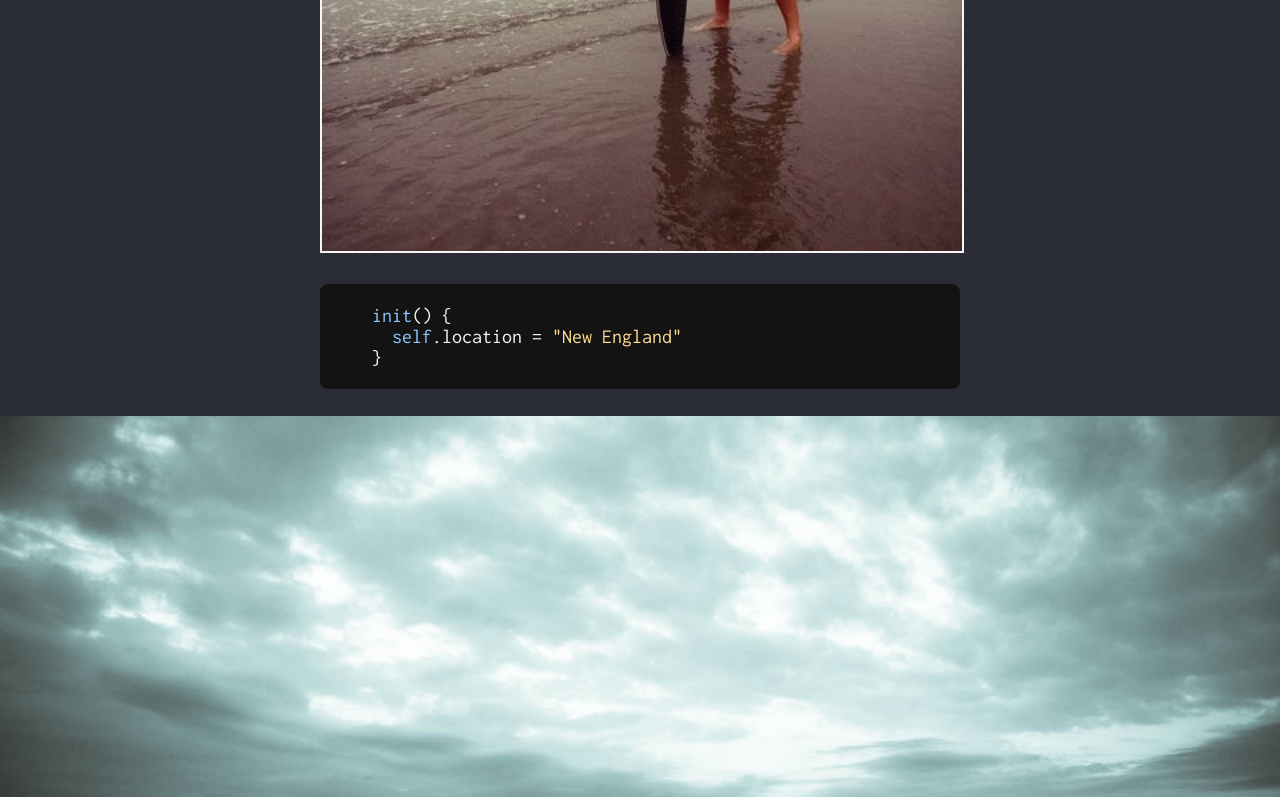
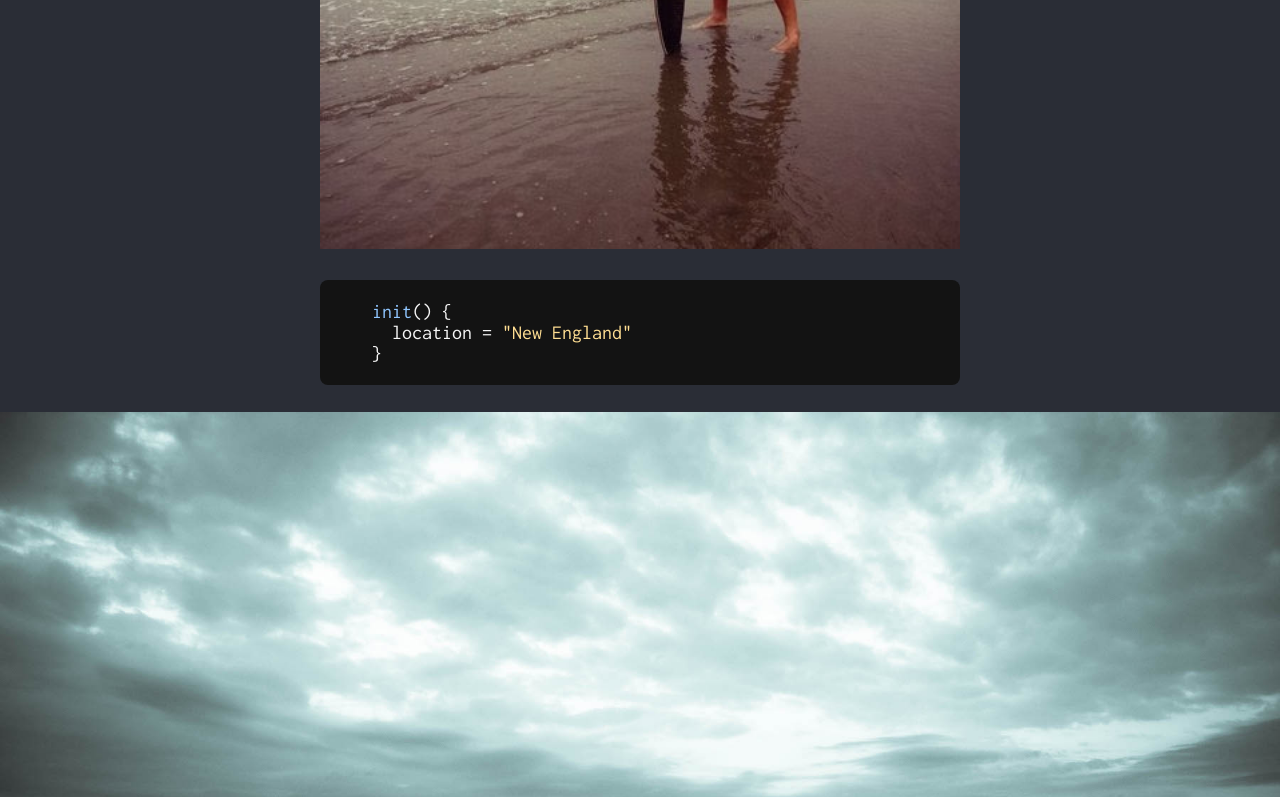
Before and after one commit to MichaelNeas/mikeneas, a website: page index.html in a window 1280 px wide. Shown: the part 2000-2797 px from the top of the page. Drawn offline with Linux system fonts and the light colour scheme.

Commit message:
removes self to close #20 and edits contact button to match cv button

```diff
--- a/pages/home.html
+++ b/pages/home.html
@@ -16,7 +16,7 @@
 		<img class="full-width" src="../assets/me/skimmin.jpg" alt="skimmin picture from hs">
 		<pre><h4>
 	<span class="keyword">init</span>() {
-	  <span class="keyword">self</span>.location = <span class="string">"New England"</span>
+	  location = <span class="string">"New England"</span>
 	}
 		</h4></pre>
 	</div>
@@ -24,21 +24,21 @@
 	<div class="story-time">
 		<pre><h4>
 <span class="keyword">while</span> inHighSchool {
-  <span class="keyword">self</span>.activeInSports = <span class="keyword">true</span>
-  <span class="keyword">self</span>.workedMultipleJob = <span class="keyword">true</span>
+  activeInSports = <span class="keyword">true</span>
+  workedMultipleJob = <span class="keyword">true</span>
   <span class="keyword">let</span> classes = [.<span class="enum">chipmunkBasic</span>, .<span class="enum">webDev</span>, .<span class="enum">engineering</span>]
-  <span class="keyword">self</span>.favoriteTeachers.<span class="func">introduced</span>(classes)
-  <span class="keyword">self</span>.skills <span class="sysClass">+=</span> classes
-  <span class="keyword">self</span>.money <span class="sysClass">+=</span> <span class="sysClass">Time</span>.hour <span class="sysClass">*</span> minimumWage
+  favoriteTeachers.<span class="func">introduced</span>(classes)
+  skills <span class="sysClass">+=</span> classes
+  money <span class="sysClass">+=</span> <span class="sysClass">Time</span>.hour <span class="sysClass">*</span> minimumWage
   <span class="keyword">if</span> money <span class="sysClass">>=</span> <span class="sysClass">Apple</span>.macbook.cost <span class="sysClass">&&</span> computer <span class="sysClass">==</span> <span class="enum">.compaq</span> {
-	<span class="keyword">self</span>.computer = <span class="sysClass">Apple</span>.<span class="func">buy</span>(.<span class="enum">macbook</span>, quantity: <span class="number">1</span>)
+	computer = <span class="sysClass">Apple</span>.<span class="func">buy</span>(.<span class="enum">macbook</span>, quantity: <span class="number">1</span>)
   }
   <span class="keyword">if</span> <span class="sysClass">Time</span>.year <span class="sysClass">==</span> <span class="number">2011</span> {
-	<span class="keyword">self</span>.<span class="func">graduate</span>().<span class="func">then</span> { diploma <span class="keyword">in</span>
+	<span class="func">graduate</span>().<span class="func">then</span> { diploma <span class="keyword">in</span>
 	  inHighSchool = <span class="keyword">false</span>
-	  <span class="keyword">self</span>.school = <span class="sysClass">MassMaritimeAcademy</span>(diploma)
-	  <span class="keyword">self</span>.school.<span class="func">sailAroundSouthAmerica</span>()
-	  <span class="keyword">self</span>.school.<span class="func">playCollegiateLacrosse</span>()
+	  school = <span class="sysClass">MassMaritimeAcademy</span>(diploma)
+	  school.<span class="func">sailAroundSouthAmerica</span>()
+	  school.<span class="func">playCollegiateLacrosse</span>()
 	}
   }
 }
@@ -46,9 +46,9 @@
 		<img class="full-width" src="../assets/me/combined-me.png" alt="combo pic of mike neas">
 		<pre><h4>
 <span class="keyword">while</span> atMaritimeAcademy {
-  <span class="keyword">self</span>.<span class="func">learnFromRegimentedLifestyle</span>()
-  <span class="keyword">self</span>.<span class="func">realizedTruePassion</span>()
-  <span class="keyword">self</span>.school = <span class="sysClass">UCONN</span>.<span class="func">transfer</span>()
+  <span class="func">learnFromRegimentedLifestyle</span>()
+  <span class="func">realizedTruePassion</span>()
+  school = <span class="sysClass">UCONN</span>.<span class="func">transfer</span>()
 }
 		</h4></pre>
 	</div>
@@ -58,13 +58,13 @@
 <span class="keyword">repeat</span> {
   <span class="sysClass">UCONN</span>.<span class="func">applyToEngineeringSchool</span>().<span class="func">then</span> { approval <span class="keyword">in</span>
   	<span class="sysClass">UCONN</span>.<span class="func">enroll</span>(with: approval)
-	<span class="keyword">self</span>.graduationDate = <span class="sysClass">Time</span>.year <span class="sysClass">+</span> <span class="number">4</span>
-	<span class="keyword">self</span>.fieldOfStudy = <span class="string">"Computer Science &amp; Engineering"</span>
+	graduationDate = <span class="sysClass">Time</span>.year <span class="sysClass">+</span> <span class="number">4</span>
+	fieldOfStudy = <span class="string">"Computer Science &amp; Engineering"</span>
   }.<span class="func">catch</span> { error <span class="keyword">in</span>
-	<span class="keyword">self</span>.<span class="func">buildAndLearn</span>(from: error)
-	<span class="keyword">self</span>.<span class="func">continuePersistentEffort</span>()
-  	<span class="keyword">self</span>.effortLevel = <span class="sysClass">Int</span>.max
-  	<span class="keyword">self</span>.desireToImprove <span class="sysClass">*=</span> <span class="number">1_000</span>
+	<span class="func">buildAndLearn</span>(from: error)
+	<span class="func">continuePersistentEffort</span>()
+  	effortLevel = <span class="sysClass">Int</span>.max
+  	desireToImprove <span class="sysClass">*=</span> <span class="number">1_000</span>
   }
 } <span class="keyword">while</span> <span class="sysClass">!</span>enrolledInEngineeringProgram
 		</h4></pre>
@@ -72,10 +72,10 @@
 		<pre><h4>
 <span class="keyword">while</span> inCollege {
   <span class="keyword">for</span> lesson <span class="keyword">in</span> countlessTrialsAndTribulations {
-  	<span class="keyword">self</span>.<span class="func">learn</span>(from: lesson)
-    <span class="keyword">self</span>.<span class="func">grow</span>(from: lesson)
+  	<span class="func">learn</span>(from: lesson)
+    <span class="func">grow</span>(from: lesson)
   }
-  <span class="keyword">self</span>.closestFriends.accomplishImpossible = {
+  closestFriends.accomplishImpossible = {
     <span class="keyword">let</span> buildHydra = {
 	  <span class="keyword">return</span> unfunded <span class="sysClass">&&</span>
 		muscle&AndroidControlled <span class="sysClass">&&</span>
@@ -85,44 +85,44 @@
     <span class="keyword">return</span> <span class="func">winSeniorDesign</span>(buildHydra)
   }
 }
-<span class="comment-text">// Bachelors of Science in Computer Science and Engineering</span>
-<span class="keyword">self</span>.<span class="func">graduate</span>().<span class="func">then</span> { diploma <span class="keyword">in</span>
+<span class="comment-text">// BS in Computer Science and Engineering</span>
+<span class="func">graduate</span>().<span class="func">then</span> { diploma <span class="keyword">in</span>
   <span class="func">print</span>(diploma)
-  <span class="keyword">self</span>.<span class="func">beginCareer</span>(with: diploma)
+  <span class="func">beginCareer</span>(with: diploma)
 }
 		</h4></pre>
 		<img class="full-width" src="../assets/me/uconn-team.jpg" alt="uconn hydra senior design project">
 
 		<pre><h4>
-<span class="keyword">self</span>.job = .<span class="enum">financialCompany</span>
-<span class="keyword">self</span>.<span class="func">move</span>(to: .<span class="enum">northCarolina</span>)
-<span class="keyword">let</span> tasks = [.<span class="enum">internalTooling</span>, .<span class="enum">webDev</span>, .<span class="enum">leadership</span>, .<span class="enum">teach</span>]
-<span class="keyword">self</span>.job.tasks = tasks
-<span class="keyword">self</span>.skills.<span class="func">append</span>(tasks)
+job = .<span class="enum">financialCompany</span>
+<span class="func">move</span>(to: .<span class="enum">northCarolina</span>)
+<span class="keyword">let</span> tasks = [.<span class="enum">internalTooling</span>, .<span class="enum">webDev</span>, .<span class="enum">leadership</span>]
+job.tasks = tasks
+skills.<span class="func">append</span>(tasks)
 		</h4></pre>
 		<img class="full-width" src="../assets/images/hiking.jpg" alt="hiking">
 
 		<pre><h4>
 <span class="keyword">if</span> <span class="sysClass">Time</span>.season <span class="sysClass">==</span> .<span class="enum">winter</span> {
-  <span class="keyword">self</span>.job = .<span class="enum">multinationalConglomerate</span>
-  <span class="keyword">self</span>.<span class="func">move</span>(to: .<span class="enum">rhodeIsland</span>)
-  <span class="keyword">let</span> tasks = [.<span class="enum">node</span>, .<span class="enum">python</span>, .<span class="enum">php</span>, .<span class="enum">swift</span>, .<span class="enum">aws</span>, .<span class="enum">docker</span>]
-  <span class="keyword">self</span>.job.tasks = tasks
-  <span class="keyword">self</span>.skills.<span class="func">append</span>(tasks)
+  job = .<span class="enum">multinationalConglomerate</span>
+  <span class="func">move</span>(to: .<span class="enum">rhodeIsland</span>)
+  <span class="keyword">let</span> tasks = [.<span class="enum">node</span>, .<span class="enum">python</span>, .<span class="enum">swift</span>, .<span class="enum">aws</span>, .<span class="enum">docker</span>]
+  job.tasks = tasks
+  skills.<span class="func">append</span>(tasks)
 }
 		</h4></pre>
 		<img class="full-width" src="../assets/images/pvd.jpg" alt="pvd">
 
 		<pre><h4>
-<span class="keyword">self</span>.hobby = .<span class="enum">IoT</span>
-<span class="keyword">if</span> newJob <span class="sysClass">==</span> <span class="keyword">self</span>.hobby {
-  <span class="keyword">self</span>.job = .<span class="enum">homeAutomationStartUp</span>
-  <span class="keyword">self</span>.<span class="func">expandKnowledge</span>(on: .<span class="enum">swift</span>)
-  <span class="keyword">self</span>.favoriteLanguage = .<span class="enum">swift</span>
+hobby = .<span class="enum">IoT</span>
+<span class="keyword">if</span> newJob <span class="sysClass">==</span> hobby {
+  job = .<span class="enum">homeAutomationStartUp</span>
+  <span class="func">expandKnowledge</span>(on: .<span class="enum">swift</span>)
+  favoriteLanguage = .<span class="enum">swift</span>
   <span class="keyword">let</span> tasks = [.<span class="enum">swift</span>, .<span class="enum">objectiveC</span>, .<span class="enum">cpp</span>]
-  <span class="keyword">self</span>.job.tasks = tasks
-  <span class="keyword">self</span>.skills.<span class="func">append</span>(tasks)
-  <span class="func">pow</span>(<span class="keyword">self</span>.passionForProgramming, <span class="number">64</span>)
+  job.tasks = tasks
+  skills.<span class="func">append</span>(tasks)
+  <span class="func">pow</span>(passionForProgramming, <span class="number">64</span>)
 }
 		</h4></pre>
 
@@ -130,13 +130,13 @@
 
 		<pre><h4>
 <span class="keyword">if</span> opportunityPresentsItself {
-  <span class="keyword">self</span>.job = .<span class="enum">startupAgency</span>
-  <span class="keyword">self</span>.<span class="func">move</span>(to: .<span class="enum">boston</span>)
-  <span class="keyword">self</span>.job.tasks = [.<span class="enum">swift</span>, .<span class="enum">javaScript</span>]
-  <span class="keyword">self</span>.job.icon = 🚀
-  <span class="keyword">self</span>.<span class="func">givePresentations</span>()
-  <span class="keyword">self</span>.<span class="func">teachOthers</span>()
-  <span class="keyword">self</span>.<span class="func">goToMeetups</span>()
+  job = .<span class="enum">startupAgency</span>
+  <span class="func">move</span>(to: .<span class="enum">boston</span>)
+  job.tasks = [.<span class="enum">swift</span>, .<span class="enum">javaScript</span>]
+  job.icon = 🚀
+  <span class="func">givePresentations</span>()
+  <span class="func">teachOthers</span>()
+  <span class="func">goToMeetups</span>()
 }
 		</h4></pre>
 		<img src="../assets/me/mecircle.png" alt="mike neas current picture">
--- a/src/scss/_nav-buttons.scss
+++ b/src/scss/_nav-buttons.scss
@@ -30,7 +30,7 @@
 
 .navbutton-animation {
     background-size: 210%;
-    background-color: rgba(0, 0, 0, 1);
+    background-color: #131313;
     -webkit-transition: background-color 200ms ease-in-out, color 200ms ease-in-out;
     transition: background-color 200ms ease-in-out, color 200ms ease-in-out;
     color: #f0fbfd;
--- a/src/scss/_neas-contact.scss
+++ b/src/scss/_neas-contact.scss
@@ -1,10 +1,11 @@
-$button-color: rgb(5, 108, 139);
+$button-color: #131313;
 
 @mixin brokenButtons {
     visibility: hidden;
     width:50%;
     background: $button-color;
     height:100%;
+    border: 2px solid #f0fbfd;
 }
 
 .broken-button{
@@ -23,20 +24,19 @@ $button-color: rgb(5, 108, 139);
     visibility: visible;
     .left-button{
         @include brokenButtons;
-        border-radius: 5px 0px 0px 5px;
     }
     .right-button{
         @include brokenButtons;
-        border-radius: 0px 5px 5px 0px;
     }
 }
 
 @mixin buttonStyles{
+    border: 2px solid #f0fbfd;
     text-align: center;
     background: $button-color;
     width: 120px;
-    padding-left: 25px;
-    padding-right: 25px;
+    padding-left: 40px;
+    padding-right: 40px;
     color: white;
     font-family: 'Inconsolata', monospace;
     font-size: 1.25em;
@@ -44,10 +44,9 @@ $button-color: rgb(5, 108, 139);
     left: 50%;
     top: 50%;
     transform: translateX(-50%) translateY(-50%);
-    border-radius: 5px;
     &:hover{
         cursor: pointer;
-        background-color: rgb(3, 85, 107);
+        background-color: whitesmoke;
     }
 }
 
```
Also changed, not shown: pages/contact.html (+1 -1 lines), dist/css/neasy.css, 1 other file.
